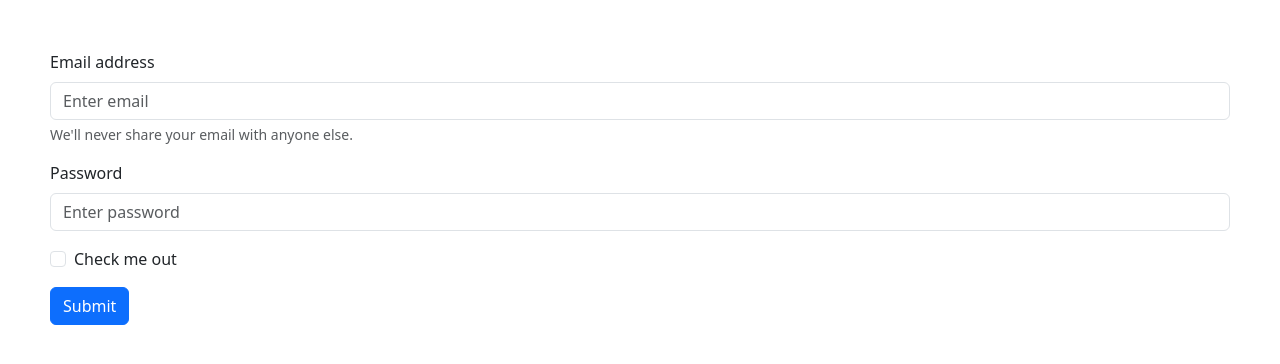
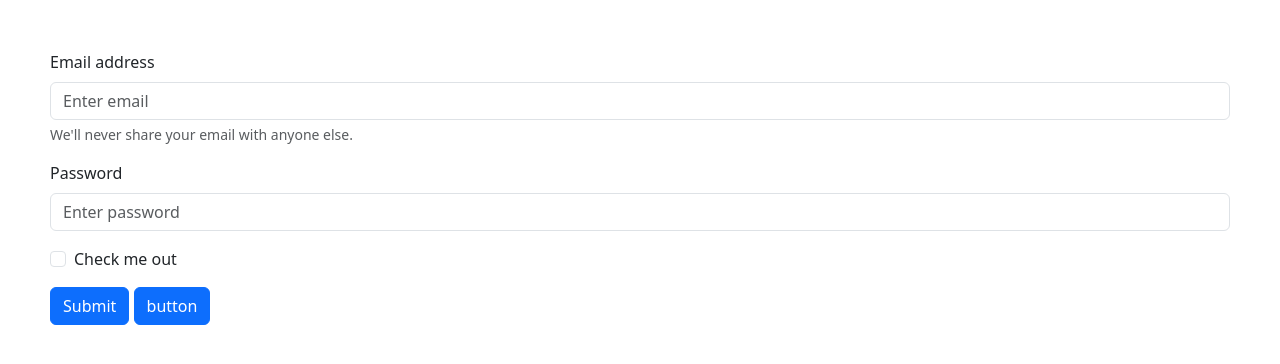
Before and after one commit to fatemapinki/3rd-class, a plain HTML site: page index.html in a window 1280 px wide. Drawn offline with nearby package versions, Linux system fonts and the light colour scheme.

Commit message:
just add

```diff
--- a/index.html
+++ b/index.html
@@ -22,6 +22,7 @@
           <label class="form-check-label" for="exampleCheck1">Check me out</label>
         </div>
         <button type="submit" class="btn btn-primary">Submit</button>
+        <button type="submit" class="btn btn-primary">button</button>
       </form>
       <script src="https://cdn.jsdelivr.net/npm/bootstrap@5.3.1/dist/js/bootstrap.bundle.min.js" integrity="sha384-HwwvtgBNo3bZJJLYd8oVXjrBZt8cqVSpeBNS5n7C8IVInixGAoxmnlMuBnhbgrkm" crossorigin="anonymous"></script>
 </body>
```
